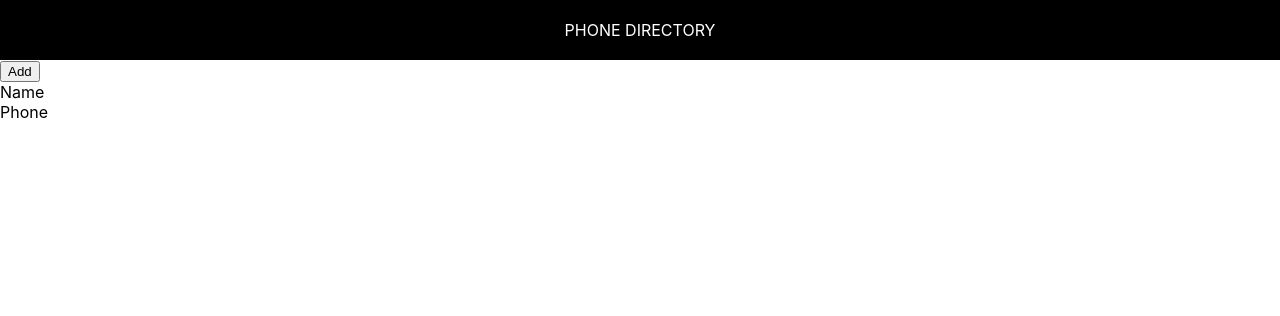
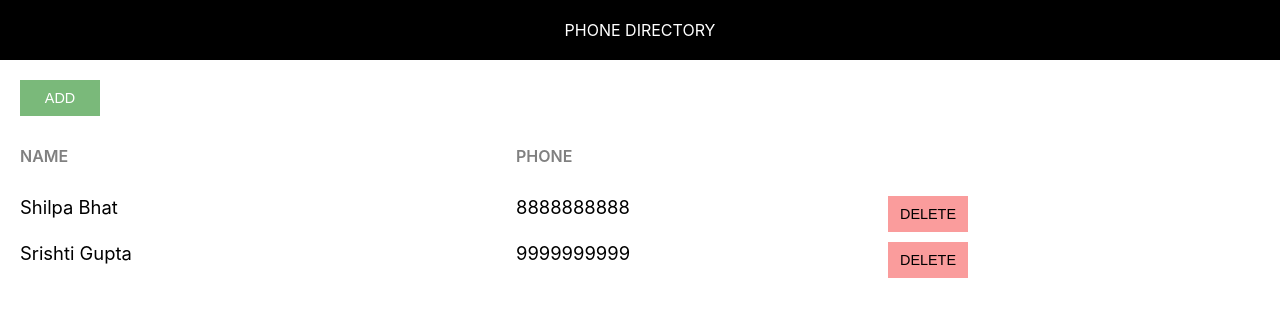
Before and after one commit to Nikhilbisht14/phone-directory, a React (Create React App) app: page / in a window 1280 px wide. Shown: the top 316 px of the page. Built offline with nearby package versions, Linux system fonts and the light colour scheme.

Commit message:
Passed heading to Header component as props

```diff
--- a/src/App.js
+++ b/src/App.js
@@ -1,27 +1,103 @@
-import Header from "./Header";
+import React, { Component } from 'react';
+import Header from './Header';
+import './App.css';
 
-function App() {
-  return (
-    <div>
-      <Header/>
-        <button>Add</button>
-        <div>
-          <span>Name</span><br/>
-          <span>Phone</span>
+class App extends Component {
+  render() {
+    let subscribers = [
+      {
+        id: 1,
+        name: "Shilpa Bhat",
+        phone: "8888888888"
+      },
+      {
+        id: 2,
+        name: "Srishti Gupta",
+        phone: "9999999999"
+      }
+    ];
+    return (
+      <div className="component-container">
+        <Header heading="Phone Directory"/>
+        <div className="component-body-container">
+          <button className="custom-btn add-btn">Add</button>
+          <div className="grid-container heading-container">
+            <span className="grid-item name-heading">Name</span>
+            <span className="grid-item phone-heading">Phone</span>
+          </div>
+
+          {
+            subscribers.map(sub => {
+              return <div key={sub.id} className="grid-container">
+                <span className="grid-item">{sub.name}</span>
+                <span className="grid-item">{sub.phone}</span>
+                <span className="grid-item action-btn-container">
+                  <button className="custom-btn delete-btn">Delete</button>
+                </span>
+              </div>
+            })
+          }
         </div>
-    </div>
-  );
+      </div>
+    );
+  }
 }
 
 export default App;
 
 
-// ReactDOM.render(
-//   <div>
-//     <label for="username">Username: </label> <br/>
-//     <input id="username" type="text"/><br/><br/>
-//     <label for="password">Password: </label><br/>
-//     <input id="password" type="password"/><br/><br/>
-//   </div>,
-//   document.getElementById('root')
-// );
+// import Header from "./Header";
+// import './App.css';
+// import React from "react";
+
+// class App extends React.Component {
+//   render(){
+//     let subscribers = [
+//       {
+//         id: 1,
+//         name: "Shilpa",
+//         phone: "9999999"
+//       },
+//       {
+//         id: 2,
+//         name: "Srishti",
+//         phone: "9999999"
+//       }
+//     ]
+
+//     return (
+//       <div>
+//         <Header/>
+//           <button className="addBtn">Add</button>
+//           <div id="info">
+//             <span className="name-heading">Name</span><br/>
+//             <span className="phone-heading">Phone</span>
+//           </div>
+
+//           {
+//             subscribers.map(sub => {
+//               return (
+//                 <div id = {sub.id} className="info">
+//                   <span>{sub.name}</span><br/>
+//                   <span >{sub.phone}</span>
+//                 </div>
+//               )
+//             })
+//           }
+//       </div>
+//     );
+//   }
+// }
+
+// export default App;
+
+
+// // ReactDOM.render(
+// //   <div>
+// //     <label for="username">Username: </label> <br/>
+// //     <input id="username" type="text"/><br/><br/>
+// //     <label for="password">Password: </label><br/>
+// //     <input id="password" type="password"/><br/><br/>
+// //   </div>,
+// //   document.getElementById('root')
+// // );
--- a/src/Header.js
+++ b/src/Header.js
@@ -1,18 +1,19 @@
 import React from 'react';
 import './Header.css';
 
-const Header = function() {
+const Header = function(properties) {
     // const headerStyle = {
     //     textAlign: 'center',
     //     padding: 20,
     //     background: '#000',
     //     color: '#fff',
-    //     textTransform: 'uppercase'
+    //     textTransform: 'uppercase',
+    //     marginTop: 10,
     //  };
 
    return (
        <div className="header">
-         Phone Directory
+         {properties.heading}
          {/* <Header/> */}
        </div>
    )
```
